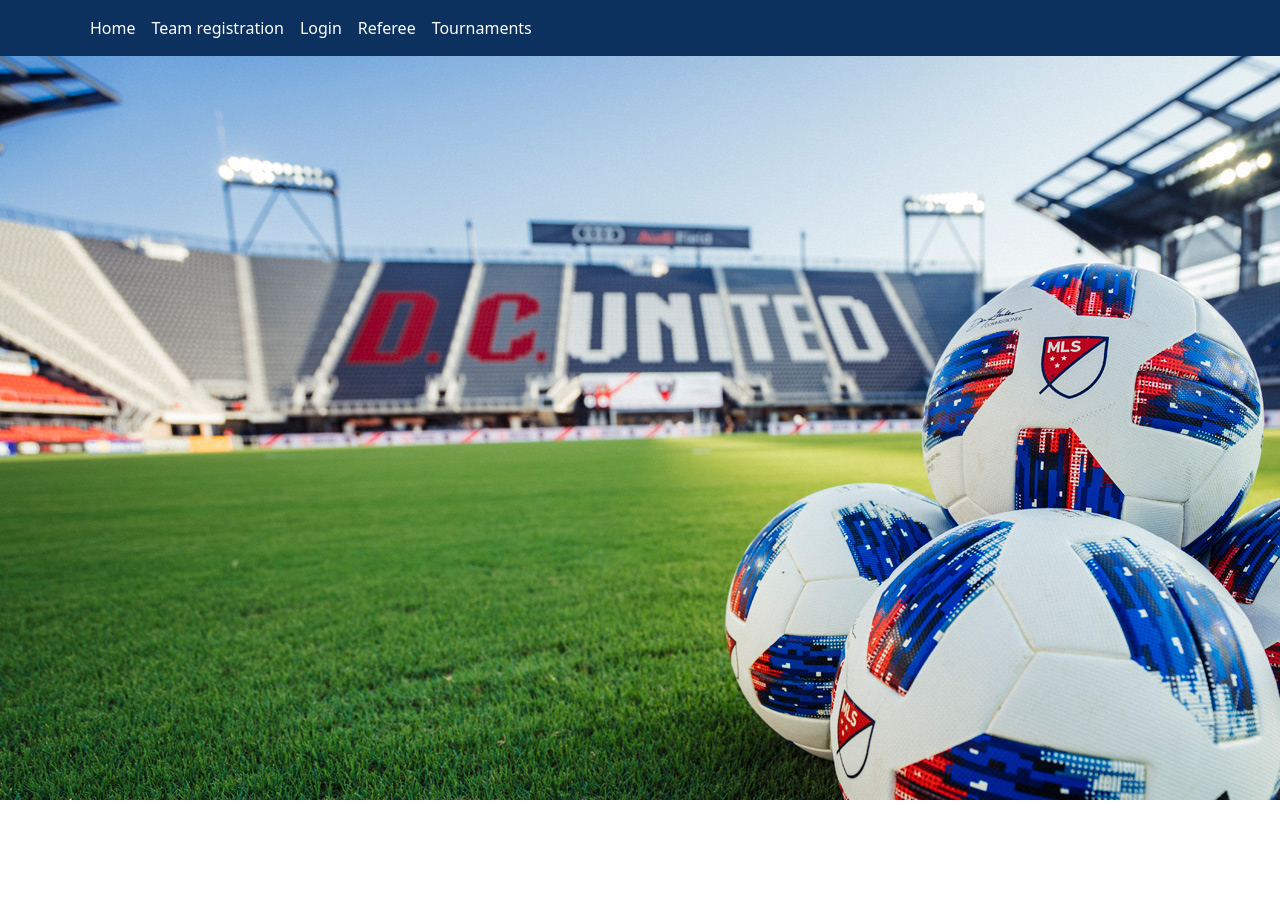
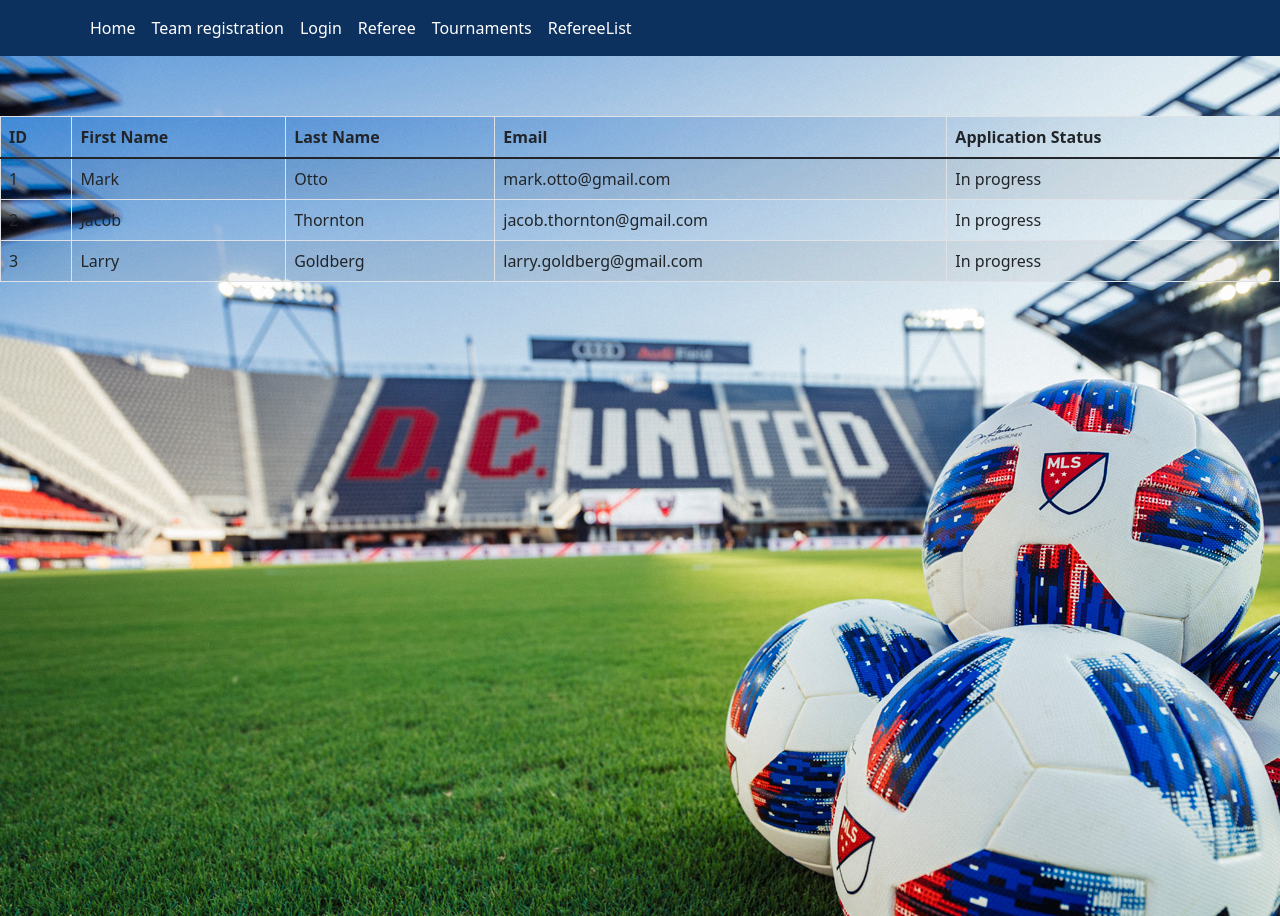
Before and after one commit to vinitamaloo/SER-515-mjf, a React (Create React App) app in the folder client/: page /refereelist in a window 1280 px wide. Before the commit the page ends 800 px from the top, so only its background shows below. Built offline with nearby package versions, Linux system fonts and the light colour scheme.

Commit message:
US-42 Task-54 : Static UI for referee list
Created the static UI page to display the list of referees which have submitted the application.

```diff
--- a/client/src/App.js
+++ b/client/src/App.js
@@ -9,6 +9,7 @@
 import TeamRegister from './Team_registration/team_register';
 import TermsConditions from './Team_registration/terms_conditions';
 import PostTeamRegistration from './Team_registration/post_team_registration';
+import RefereeList from './RefereeList/refereelist.js';
 
 function App() {
   return (
@@ -38,6 +39,9 @@
               <li className="nav-item">
                 <Link className="nav-link" to={"/tournament"}>Tournaments</Link>
               </li>
+              <li className="nav-item">
+                <Link className="nav-link" to={"/refereelist"}>RefereeList</Link>
+              </li>
             </ul>
           </div>
         </div>
@@ -52,6 +56,7 @@
             <Route path="/team-registration" component={TeamRegister} />
             <Route path="/terms_conditions" component={TermsConditions} />
             <Route path="/team" component={PostTeamRegistration} />
+            <Route path="/refereelist" component={RefereeList} />
           </Switch>
     </div>
     </Router>
--- /dev/null
+++ b/client/src/RefereeList/refereelist.css
@@ -0,0 +1,15 @@
+* {
+    box-sizing: border-box;
+  }
+
+.referees {
+    width: 70%;
+    margin: 7% auto 7% auto;
+    height: auto;
+
+    background: #ffffff;
+    box-shadow: 0px 14px 80px rgba(34, 35, 58, 0.2);
+    padding: 40px 55px 45px 55px;
+    border-radius: 15px;
+    transition: all .3s;
+  }
--- /dev/null
+++ b/client/src/RefereeList/refereelist.js
@@ -0,0 +1,46 @@
+import Table from 'react-bootstrap/Table'
+
+export default function RefereeList() {
+
+    return (
+        <body>
+        <div style={{marginTop:60}} className="referees">
+            <Table striped bordered hover>
+                <thead>
+                    <tr>
+                    <th>ID</th>
+                    <th>First Name</th>
+                    <th>Last Name</th>
+                    <th>Email</th>
+                    <th>Application Status</th>
+                    </tr>
+                </thead>
+                <tbody>
+                    <tr>
+                    <td>1</td>
+                    <td>Mark</td>
+                    <td>Otto</td>
+                    <td>mark.otto@gmail.com</td>
+                    <td>In progress</td>
+                    </tr>
+                    <tr>
+                    <td>2</td>
+                    <td>Jacob</td>
+                    <td>Thornton</td>
+                    <td>jacob.thornton@gmail.com</td>
+                    <td>In progress</td>
+                    </tr>
+                    <tr>
+                    <td>3</td>
+                    <td>Larry</td>
+                    <td>Goldberg</td>
+                    <td>larry.goldberg@gmail.com</td>
+                    <td>In progress</td>
+                    </tr>
+                </tbody>
+            </Table>
+        </div>
+        </body>
+    );
+
+}
--- a/client/src/Register/register.js
+++ b/client/src/Register/register.js
@@ -95,7 +95,6 @@
                 <Form.Label>First Name<label className="text-danger">*</label></Form.Label>
                 <Form.Control
                     required
-                    autoFocus
                     type="name"
                     placeholder="Enter Your first name"
                     value={Firstname}
@@ -105,7 +104,6 @@
                 <Form.Label>Last Name<label className="text-danger">*</label></Form.Label>
                 <Form.Control
                     required
-                    autoFocus
                     type="name"
                     placeholder="Enter Your Last name"
                     value={Lastname}
@@ -125,7 +123,6 @@
             <Form.Group className="mb-3" controlId="USSF">
                 <Form.Label>USSF Number</Form.Label>
                 <Form.Control
-                    autoFocus
                     type="text"
                     placeholder="Enter Your USSF Number"
                     value={USSF}
@@ -135,7 +132,6 @@
                 <Form.Label>Address<label className="text-danger">*</label></Form.Label>
                 <Form.Control
                     required
-                    autoFocus
                     type="text"
                     placeholder="Enter Your address"
                     value={Address}
@@ -146,7 +142,6 @@
                 <Form.Label>Country<label className="text-danger">*</label></Form.Label>
                 <Form.Control
                     required
-                    autoFocus
                     type="text"
                     value={Country}
                     onChange={(e) => setCountry(e.target.value)}/>
@@ -155,7 +150,6 @@
                 <Form.Label>State<label className="text-danger">*</label></Form.Label>
                 <Form.Control
                     required
-                    autoFocus
                     type="text"
                     value={State}
                     onChange={(e) => setState(e.target.value)}/>
@@ -164,7 +158,6 @@
                 <Form.Label>City<label className="text-danger">*</label></Form.Label>
                 <Form.Control
                     required
-                    autoFocus
                     type="text"
                     value={City}
                     onChange={(e) => setCity(e.target.value)}/>
@@ -174,7 +167,6 @@
                 <Form.Label>Pincode<label className="text-danger">*</label></Form.Label>
                 <Form.Control
                     required
-                    autoFocus
                     type="text"
                     value={Pincode}
                     onChange={(e) => setPincode(e.target.value)}/>
@@ -183,7 +175,6 @@
                 <Form.Label>Phone<label className="text-danger">*</label></Form.Label>
                 <Form.Control
                     required
-                    autoFocus
                     type="text"
                     placeholder="Enter Your Phone"
                     value={Phone}
@@ -228,7 +219,6 @@
                 <Form.Label>Age<label className="text-danger">*</label></Form.Label>
                 <Form.Control
                     required
-                    autoFocus
                     type="number"
                     value={Age}
                     onChange={(e) => setAge(e.target.value)}/>
@@ -257,7 +247,6 @@
                 <Form.Label>Profile</Form.Label>
                 <Form.Control
                     as="textarea"
-                    autoFocus
                     placeholder = "Tell us more about your yourself."
                     value={Profile}
                     onChange={(e) => setProfile(e.target.value)}/>
@@ -293,8 +282,7 @@
                 <Form.Check
                     required
                     label="Agree to terms and conditions"
-                    type = "checkbox"
-                    autoFocus/>
+                    type = "checkbox"/>
             </Form.Group>
             <div className='central_heading'>
             <Button variant="primary" type="submit" className='btn-primary'>Submit application</Button>
```
Also changed, not shown: 1 other file (tests, documents, lock files or other folders).
